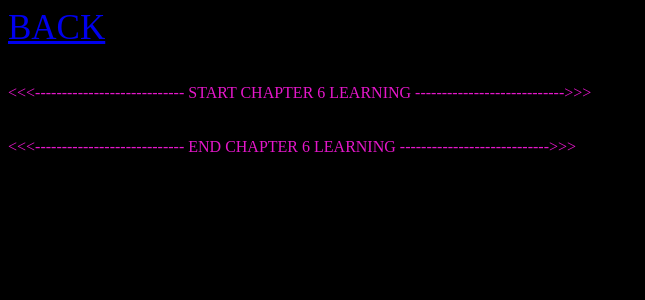
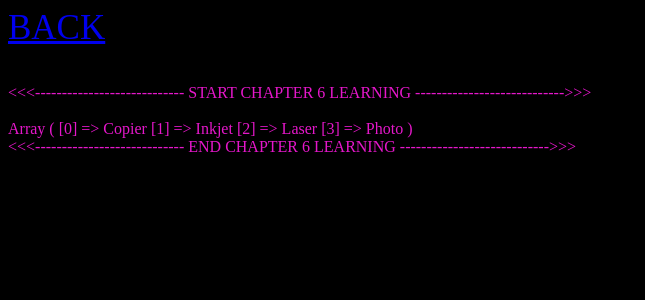
Before and after one commit to bsbgit/php, a PHP site: page /ch6.php in a window 1280 px wide. Shown: the top 300 px of the page, without its empty margins (0-645 px from the left). Run offline with PHP 8.4, Linux system fonts and the light colour scheme.

Commit message:
Committing changes to ch6.php

```diff
--- a/ch6.php
+++ b/ch6.php
@@ -28,6 +28,13 @@
 echo "<div id='ch6'>";
 echo "<br><br><<<---------------------------- START CHAPTER 6 LEARNING ---------------------------->>><br><br>";
 
+$paper[] = "Copier";
+$paper[] = "Inkjet";
+$paper[] = "Laser";
+$paper[] = "Photo";
+
+print_r($paper);
+
 
 
 echo "<br><<<---------------------------- END CHAPTER 6 LEARNING ---------------------------->>>";
```
